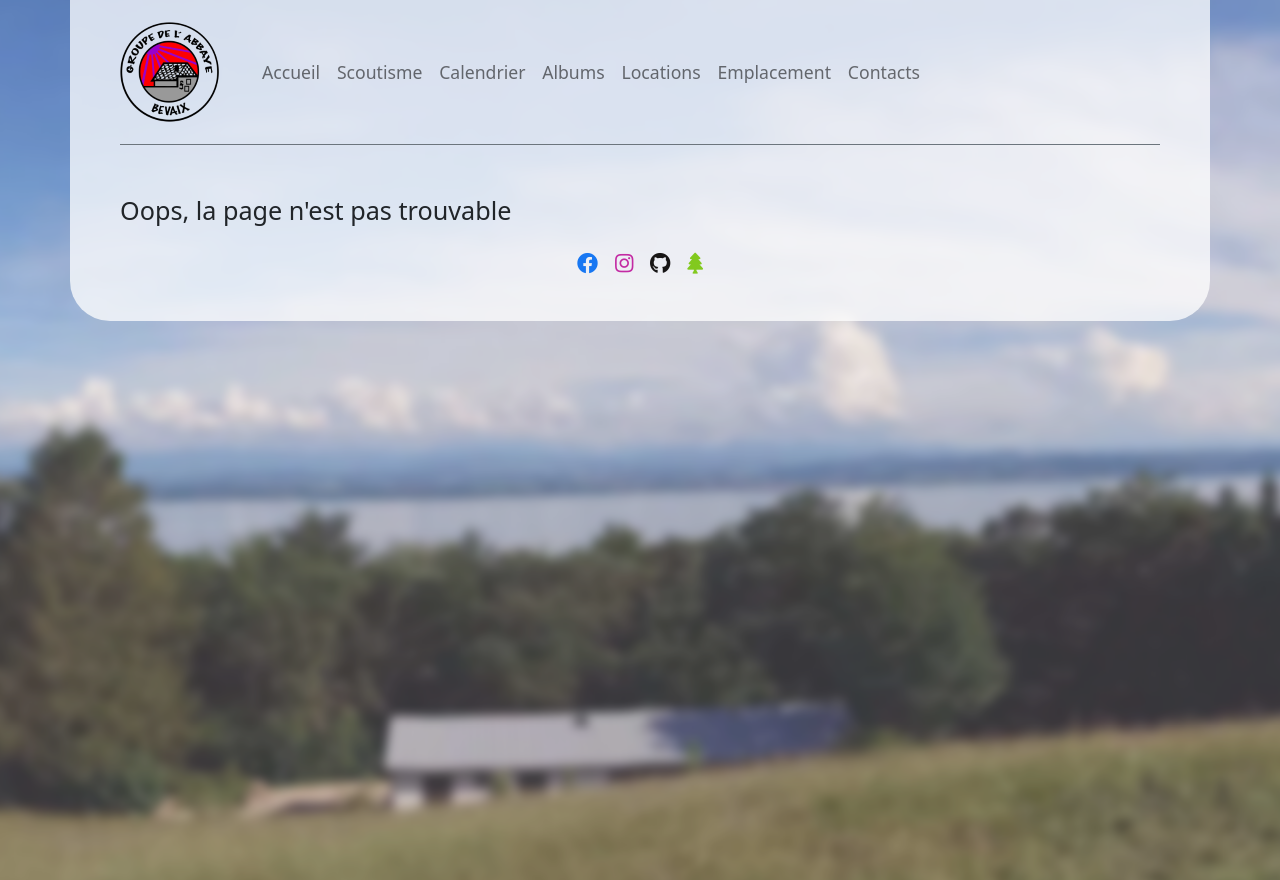
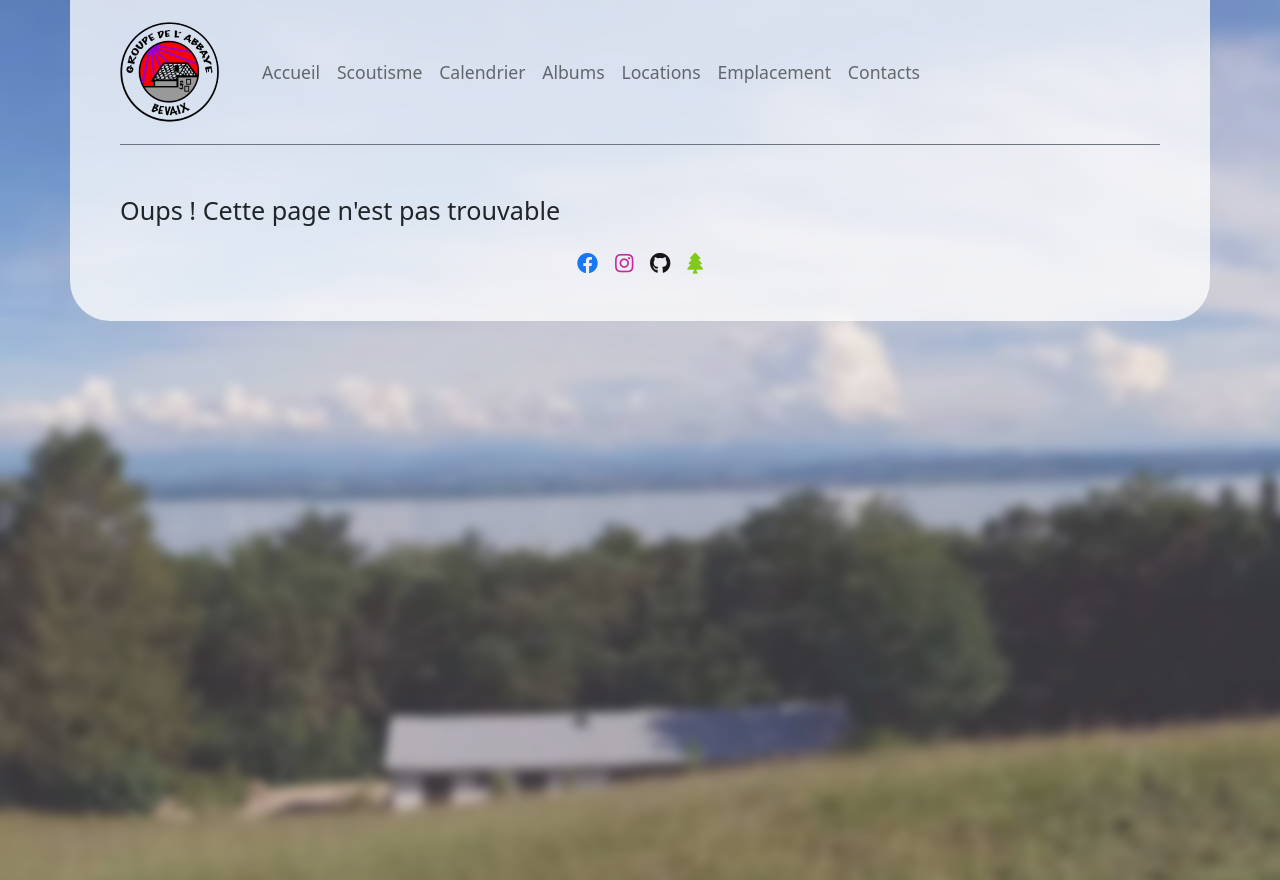
Before and after one commit to TheRaphael0000/www.scouts-bevaix.ch, a Django app: template scoutsbevaixch/templates/404.html in a window 1280 px wide. Run offline with Django 3.2, Linux system fonts and the light colour scheme; the template is opened without the code that fills it, so the values that code supplies are empty; some libraries are stand-ins or nearby versions.

Commit message:
change 404

```diff
--- a/scoutsbevaixch/templates/404.html
+++ b/scoutsbevaixch/templates/404.html
@@ -6,6 +6,6 @@
 
 {% block main %}
 <div>
-  <h4>Oops, la page n'est pas trouvable</h4>
+  <h4>Oups ! Cette page n'est pas trouvable</h4>
 </div>
 {% endblock %}
```
Also changed, not shown: README.md.
